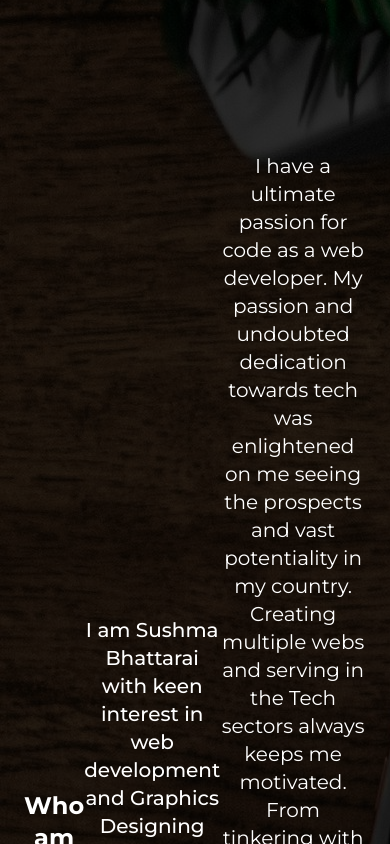
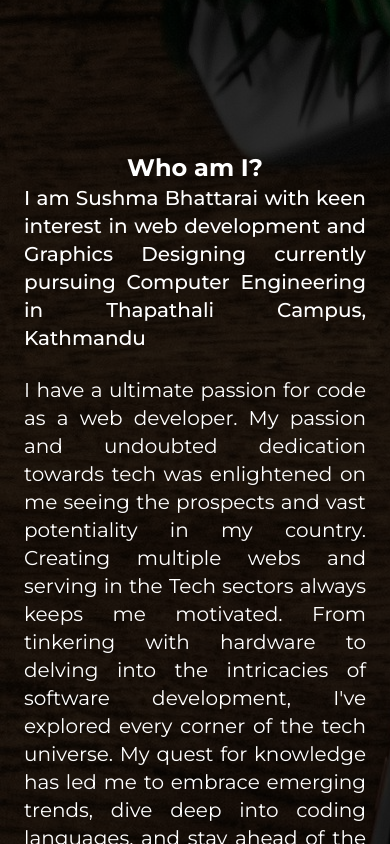
Before and after one commit to bhattaraisushma/Portfolio_, a React (Vite) app in the folder frontend/: page / in a window 390 px wide. Shown: the part 700-1544 px from the top of the page. Built offline with nearby package versions, Linux system fonts and the light colour scheme.

Commit message:
some  chmages

```diff
--- a/frontend/src/components/About.jsx
+++ b/frontend/src/components/About.jsx
@@ -3,10 +3,10 @@ import React from 'react'
 const About = () => {
   return (
     <div className='md:h-screen h-fit w-full flex md:flex-row flex-col justify-between  text-white md:px-[4rem] font-montserrat' id='/about'>
-    <div className='flex  md:flex-col  items-center md:w-[50%] w-full p-4 justify-center'>
+    <div className='flex  flex-col  items-center md:w-[50%] w-full p-4 justify-center'>
 <h1 className='md:text-4xl text-2xl font-bold md:pb-4'>    Who am  I? </h1>
-<h2 className='md:text-2xl text-xl font-medium pb-6  w-fit'>I am Sushma Bhattarai with keen interest in web development and Graphics Designing currently pursuing Computer Engineering in Thapathali Campus, Kathmandu</h2>
-<h2 className='md:text-2xl text-xl md:font-medium font-normal'>I have a ultimate passion for code as a web developer. My passion and undoubted dedication towards tech was enlightened on me seeing the prospects and vast potentiality in my country.
+<h2 className='md:text-2xl text-xl font-medium pb-6  text-justify w-fit'>I am Sushma Bhattarai with keen interest in web development and Graphics Designing currently pursuing Computer Engineering in Thapathali Campus, Kathmandu</h2>
+<h2 className='md:text-2xl text-xl md:font-medium text-justify font-normal'>I have a ultimate passion for code as a web developer. My passion and undoubted dedication towards tech was enlightened on me seeing the prospects and vast potentiality in my country.
 Creating multiple webs and serving in the Tech sectors always keeps me motivated.
 From tinkering with hardware to delving into the intricacies of software development, I've explored every corner of the tech universe. My quest for knowledge has led me to embrace emerging trends, dive deep into coding languages, and stay ahead of the curve in an ever-evolving digital landscape.
 </h2></div>
--- a/frontend/src/components/Home.jsx
+++ b/frontend/src/components/Home.jsx
@@ -14,7 +14,7 @@ import Skill from './Skill'
 const Home = () => {
   return (
     <>
-         <div className='bg-bgimg md:h-screen h-fit w-screen bg-cover md:mb-0 mb-[14rem]  bg-no-repeat  text-white' id ='/'>
+         <div className='bg-bgimg md:h-screen h-fit w-screen bg-cover md:mb-0 mb-[14rem]  bg-no-repeat text-white' id ='/'>
 
     <div className="bg-[#000000] bg-opacity-[80%] md:h-screen h-fit w-screen  md:pr-[10rem]" >
 
@@ -24,8 +24,8 @@ const Home = () => {
     <h1  className='md:text-5xl text-3xl font-semibold'>Sushma Bhattarai</h1>
     <h2 className='md:text-3xl text-xl mb-6'>Web developer /Graphics Desinger</h2>
       </div>
-     <div className='  flex justify-center items-center   md:h-screen md:w-[50%] w-full  '>
-    <div className=''>
+     <div className='  flex justify-center items-center   md:h-screen md:w-[50%] w-full   '>
+    <div className=' '>
      <Carousel  plugins={[
         Autoplay({
           delay: 3000,
```
